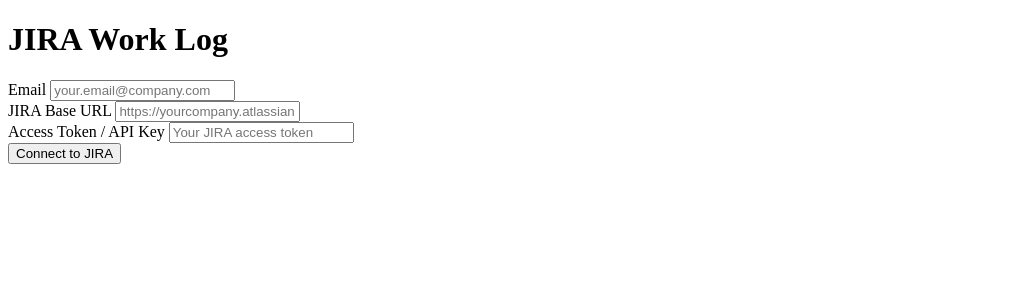
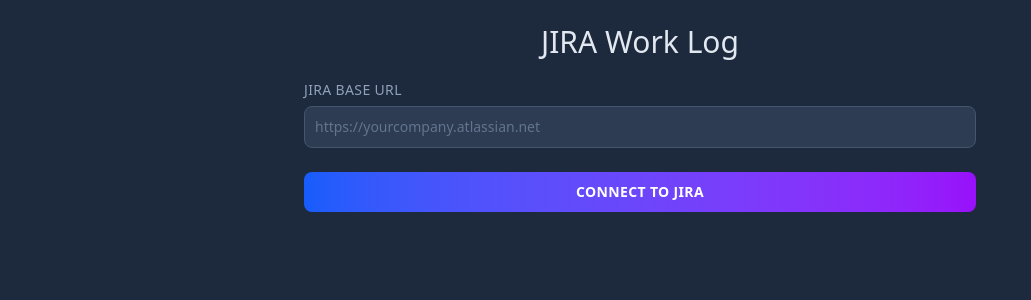
Before and after one commit to SwanVods/mini-jira-app, a SvelteKit app: page / in a window 1280 px wide. Shown: the top 300 px of the page, without its empty margins (0-1031 px from the left). Built offline with nearby package versions, Linux system fonts and the light colour scheme.

Commit message:
Add Tailwind CSS support and update dependencies
- Added '@tailwindcss/vite' to package.json for Tailwind CSS integration.
- Created app.css to import Tailwind CSS styles.
- Updated +layout.ts and +page.svelte to include app.css.
- Configured Vite to use Tailwind CSS plugin.

```diff
--- a/package.json
+++ b/package.json
@@ -21,6 +21,7 @@
     "@sveltejs/kit": "^2.9.0",
     "@sveltejs/vite-plugin-svelte": "^5.0.0",
     "@tailwindcss/typography": "^0.5.16",
+    "@tailwindcss/vite": "^4.1.11",
     "@tauri-apps/cli": "^2",
     "autoprefixer": "^10.4.21",
     "postcss": "^8.5.6",
--- /dev/null
+++ b/src/app.css
@@ -0,0 +1 @@
+@import "tailwindcss";
--- a/src/routes/+layout.ts
+++ b/src/routes/+layout.ts
@@ -1,3 +1,5 @@
+import '../app.css';
+
 // Tauri doesn't have a Node.js server to do proper SSR
 // so we use adapter-static with a fallback to index.html to put the site in SPA mode
 // See: https://svelte.dev/docs/kit/single-page-apps
--- a/src/routes/+page.svelte
+++ b/src/routes/+page.svelte
@@ -1,5 +1,6 @@
 <script lang="ts">
   import { onMount } from 'svelte';
+  import '../app.css'
 
   interface Issue {
     key: string;
@@ -226,39 +227,15 @@
       <!-- Login Section -->
       <div class="space-y-4 max-w-2xl mx-auto">
         <div>
-          <label class="block mb-1.5 text-slate-400 font-medium text-sm uppercase tracking-wide">
-            Email
-          </label>
-          <input
-            type="email"
-            bind:value={loginForm.email}
-            placeholder="your.email@company.com"
-            class="w-full p-2.5 border border-slate-600 rounded-lg text-sm bg-slate-700/80 text-slate-200 placeholder-slate-500 focus:outline-none focus:border-blue-500 focus:bg-slate-700 focus:shadow-lg focus:shadow-blue-500/10 transition-all"
-            required
-          />
-        </div>
-
-        <div>
+          <!-- svelte-ignore a11y_label_has_associated_control -->
           <label class="block mb-1.5 text-slate-400 font-medium text-sm uppercase tracking-wide">
             JIRA Base URL
           </label>
+
           <input
             type="url"
             bind:value={loginForm.jiraUrl}
             placeholder="https://yourcompany.atlassian.net"
-            class="w-full p-2.5 border border-slate-600 rounded-lg text-sm bg-slate-700/80 text-slate-200 placeholder-slate-500 focus:outline-none focus:border-blue-500 focus:bg-slate-700 focus:shadow-lg focus:shadow-blue-500/10 transition-all"
-            required
-          />
-        </div>
-
-        <div>
-          <label class="block mb-1.5 text-slate-400 font-medium text-sm uppercase tracking-wide">
-            Access Token / API Key
-          </label>
-          <input
-            type="password"
-            bind:value={loginForm.token}
-            placeholder="Your JIRA access token"
             class="w-full p-2.5 border border-slate-600 rounded-lg text-sm bg-slate-700/80 text-slate-200 placeholder-slate-500 focus:outline-none focus:border-blue-500 focus:bg-slate-700 focus:shadow-lg focus:shadow-blue-500/10 transition-all"
             required
           />
@@ -285,6 +262,7 @@
         </div>
 
         <div>
+          <!-- svelte-ignore a11y_label_has_associated_control -->
           <label class="block mb-1.5 text-slate-400 font-medium text-sm uppercase tracking-wide">
             JIRA Issue
           </label>
--- a/vite.config.js
+++ b/vite.config.js
@@ -1,4 +1,5 @@
 import { defineConfig } from "vite";
+import tailwindcss from '@tailwindcss/vite';
 import { sveltekit } from "@sveltejs/kit/vite";
 
 // @ts-expect-error process is a nodejs global
@@ -6,7 +7,10 @@
 
 // https://vite.dev/config/
 export default defineConfig(async () => ({
-  plugins: [sveltekit()],
+  plugins: [
+    tailwindcss(),
+    sveltekit()
+  ],
 
   // Vite options tailored for Tauri development and only applied in `tauri dev` or `tauri build`
   //
```
Also changed, not shown: 1 other file (tests, documents, lock files or other folders).
